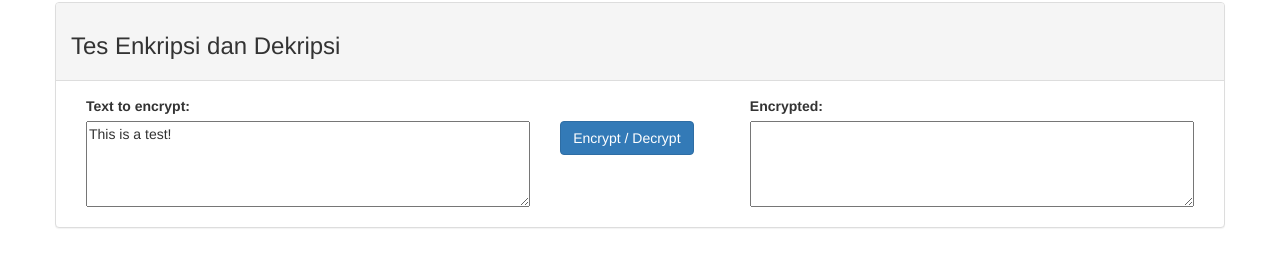
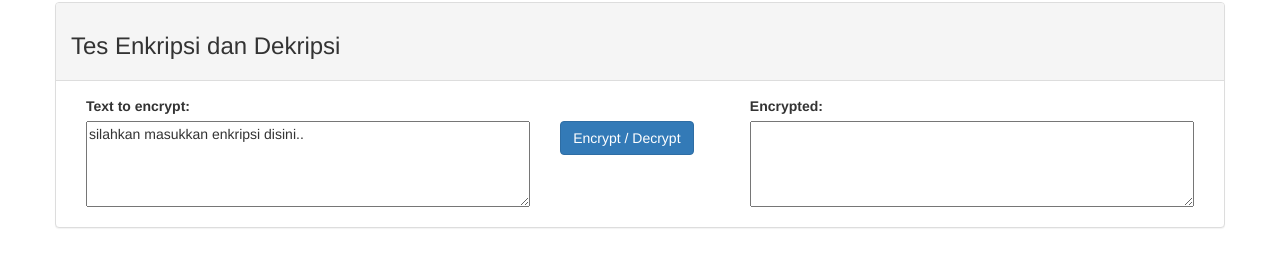
Before and after one commit to ameliaaacitra/enkripdekrip.github.io, a plain HTML site: page index.html in a window 1280 px wide. Shown: the part 504-761 px from the top of the page. Drawn offline with nearby package versions, Linux system fonts and the light colour scheme.

Commit message:
edit this is test

```diff
--- a/index.html
+++ b/index.html
@@ -89,7 +89,7 @@
     <div class="panel-body">
       <div class="col-lg-5">
         <label for="input">Text to encrypt:</label><br/>
-        <textarea id="input" name="input" style="width: 100%" rows="4">This is a test!</textarea>
+        <textarea id="input" name="input" style="width: 100%" rows="4">silahkan masukkan enkripsi disini..</textarea>
       </div>
       <div class="col-lg-2">
         <label>&nbsp;</label><br/>
```
